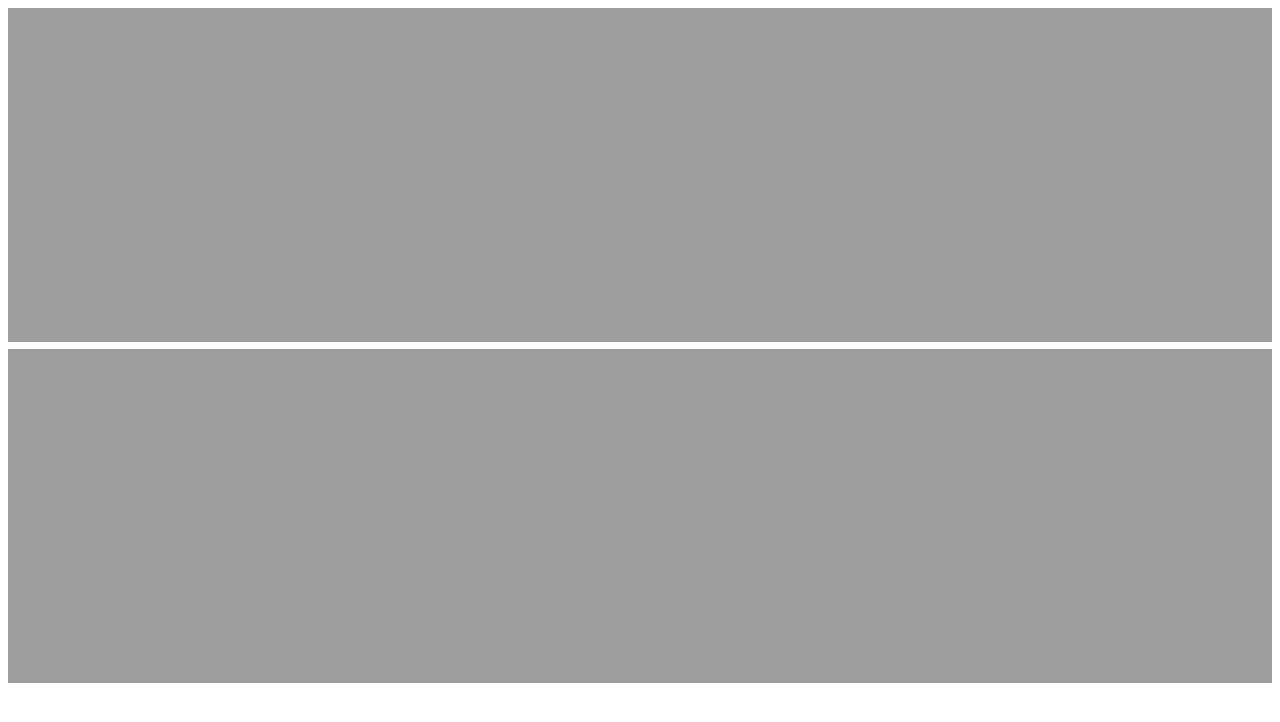
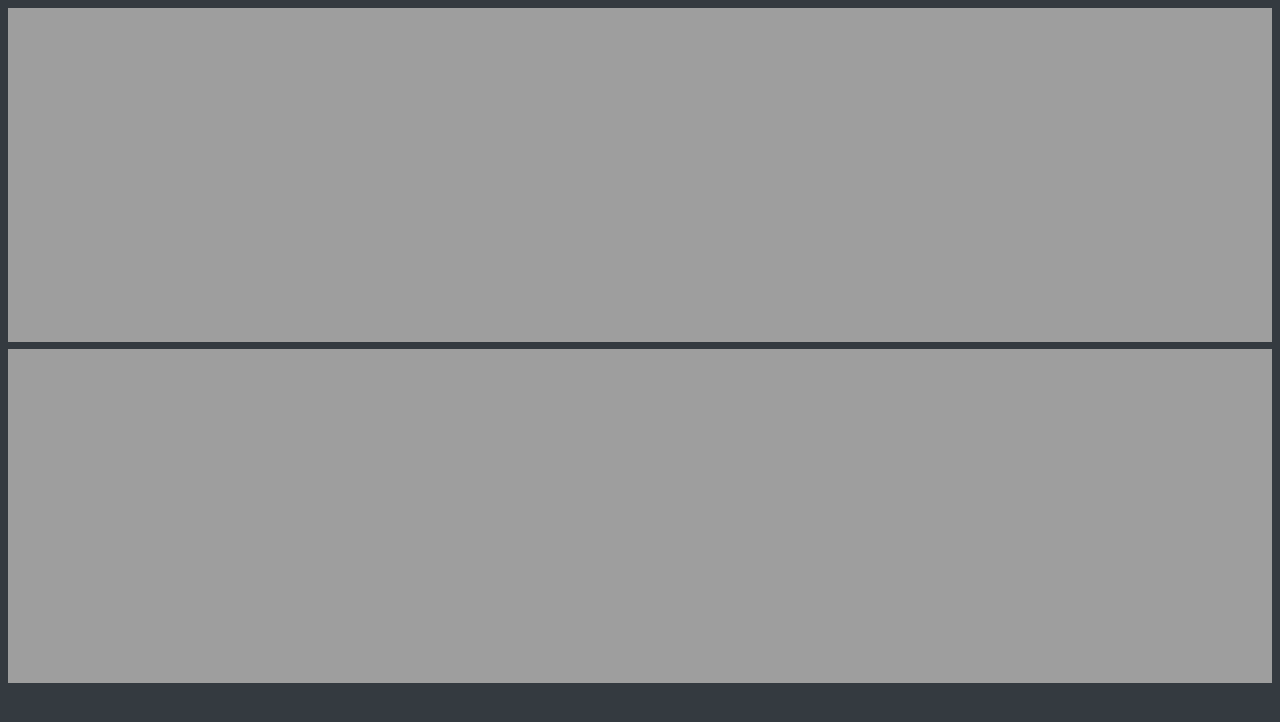
Before and after one commit to asproextw/asproextw.github.io, a plain HTML site: page dc/index.html in a window 1280 px wide. Drawn offline with nearby package versions, Linux system fonts and the light colour scheme.

Commit message:
Add files via upload

```diff
--- a/dc/index.html
+++ b/dc/index.html
@@ -7,7 +7,7 @@
 	<link href="https://stackpath.bootstrapcdn.com/bootstrap/4.5.0/css/bootstrap.min.css" rel="stylesheet">
 	<script src="tv.js"></script>
 </head>
-<body>
+<body class="bg-dark">
 	<iframe class="col align-self-center p-0 m-0" src="GOLD.html" style="height:350px" frameborder="0" border="0" cellspacing="0"></iframe>
 	<iframe class="col align-self-center p-0 m-0" src="BTC.html" style="top:-15px;height:350px" frameborder="0" border="0" cellspacing="0"></iframe>
 </body>
```
